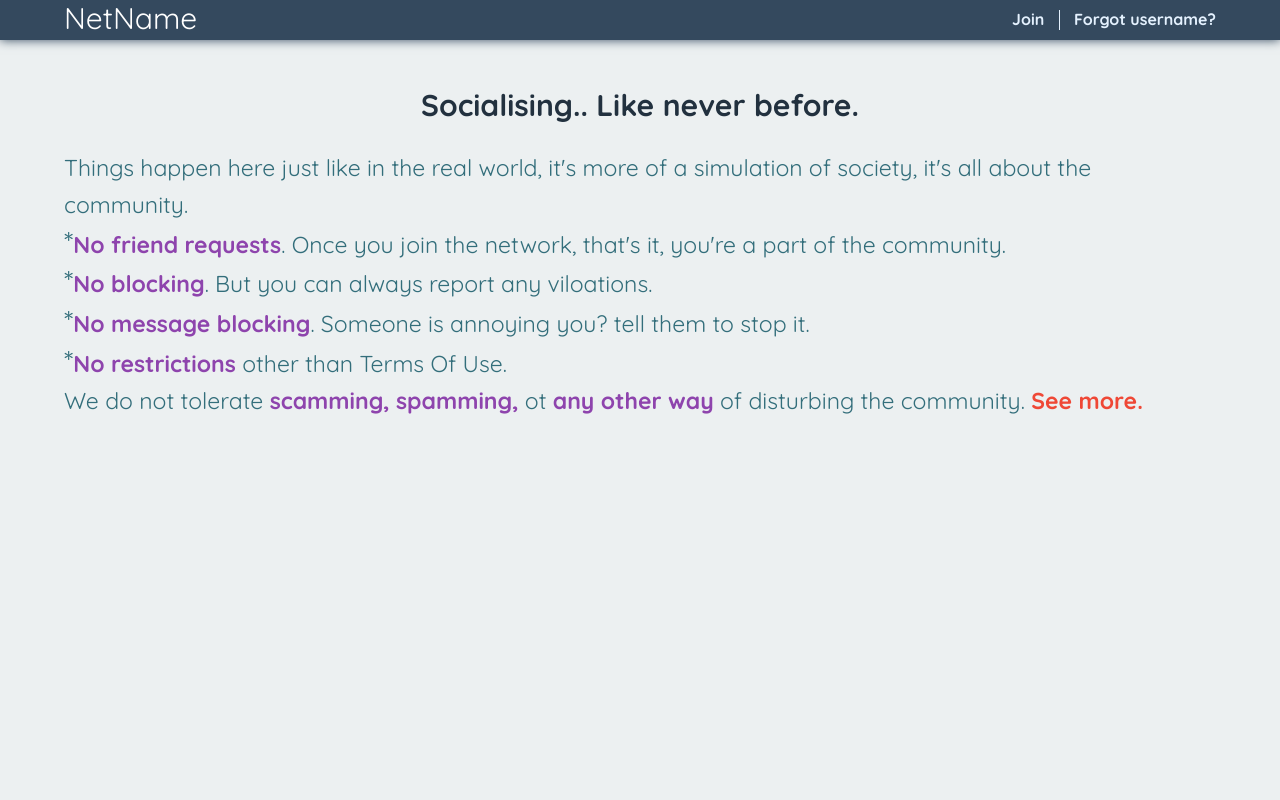
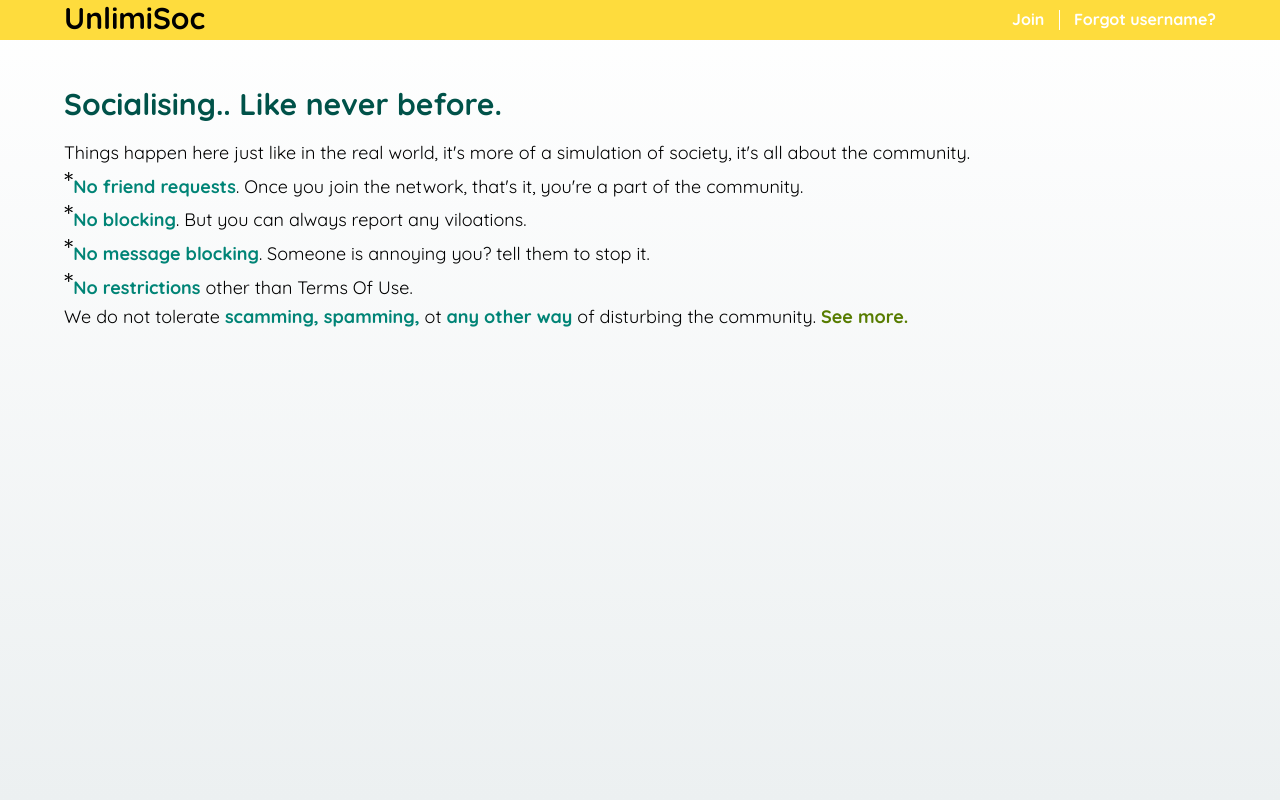
Before and after one commit to kairodem/soc, a PHP site: page / in a window 1280 px wide. Run offline with PHP 8.4, Linux system fonts and the light colour scheme.

Commit message:
added stuff

```diff
--- a/assets/css/main.css
+++ b/assets/css/main.css
@@ -14,12 +14,19 @@ a:visited{
 }
 strong{
 	font-weight: bold !important;
-	color: #8e44ad !important;
+	color: #008476 !important;
+}
+html {
+    height: 100%;
 }
 body{
+	height: 100%;
+    margin: 0;
+    background-repeat: no-repeat;
+    background-attachment: fixed;
 	font-family: 'Quicksand', sans-serif !important;
-	min-height: 90%;
 	background-color: #ECF0F1;
+	background: linear-gradient(#ffffff, #ECF0F1);
 }
 .wrapper{
   	width: 90% !important;
@@ -28,14 +35,14 @@ body{
 .header{
 	width: 100%;
 	height: 40px;
-	background-color: #34495E;
-	color: #ffffff;
-	box-shadow: 0px 0px 10px #34495E;
+	background-color: #FEDC3D;
+	color: #000000;
 }
 .logo h1{
 	float: left;
 	font-size: 30px;
 	margin-top: 3px;
+	font-weight: bold;
 }
 .header ul{
 	list-style: none;
@@ -51,7 +58,7 @@ body{
 	display: inline-block;
 	width: 1px;
 	height: 20px;
-	background-color: #E4F1FE;
+	background-color: #ffffff;
 	margin-left: 10px;
 	margin-right: 10px;
 }
@@ -60,27 +67,28 @@ body{
 	bottom: 5px;
 }
 .content{
-	margin-top: 50px;
+	padding-top: 50px;
 }
-.content h1{
+.first h1{
 	font-size: 30px;
 	font-weight: bold;
-	color: #22313F;
+	color: #005249;
+	margin-bottom: 20px;
 }
 .first{
-	margin-top: 30px;
-	font-size: 23px;
-	color: #336E7B;
+	font-size: 18px;
+	color: #000000;
 	line-height: 160%;
+	width: 100%;
 }
 .first span{
 	font-size: 30px;
 }
 .rightlist a{
-	color: #E4F1FE !important;
+	color: #ffffff !important;
 	font-weight: bold !important;
 }
 .content a{
-	color: #EF4836 !important;
+	color: #577C00 !important;
 	font-weight: bold !important;
 }
--- a/index.php
+++ b/index.php
@@ -10,7 +10,7 @@
 <body>
 	<div class="header">
 		<div class="wrapper">
-			<div class="logo"><a href="#"><h1>NetName</h1></a></div>
+			<div class="logo"><a href="#"><h1>UnlimiSoc</h1></a></div>
 			<div class="rightlist">
 				<ul>
 					<li id="l1"><a href="#">Join</a></li>
@@ -22,10 +22,8 @@
 	</div>
 	<div class="content">
 		<div class="wrapper">
-			<center>
+				<div class="first">
 				<h1>Socialising.. Like never before.</h1>
-			</center>
-				<div class="first">
 					<h2>Things happen here just like in the real world, it's more of a simulation of society, it's all about the community.</h2>
 					<ul>
 						<li><span>*</span><strong>No friend requests</strong>. Once you join the network, that's it, you're a part of the community.</li>
@@ -37,5 +35,6 @@
 				</div>
 		</div>
 	</div>
+	<div class=""></div>
 </body>
 </html>
```
